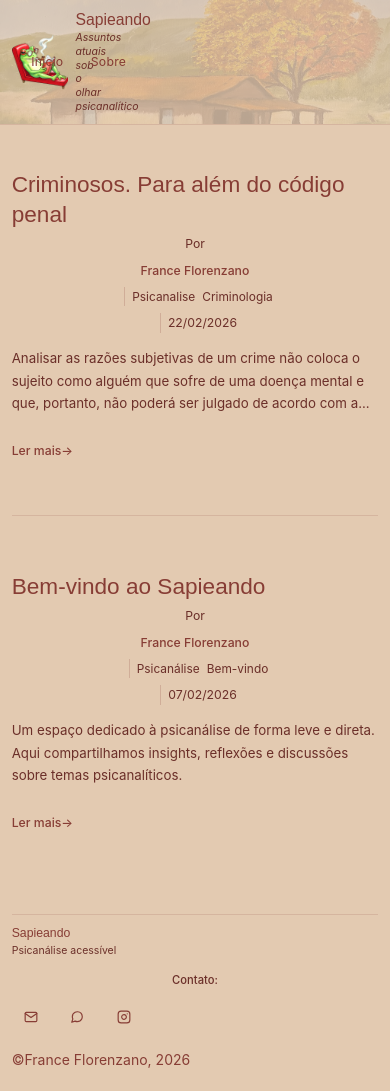
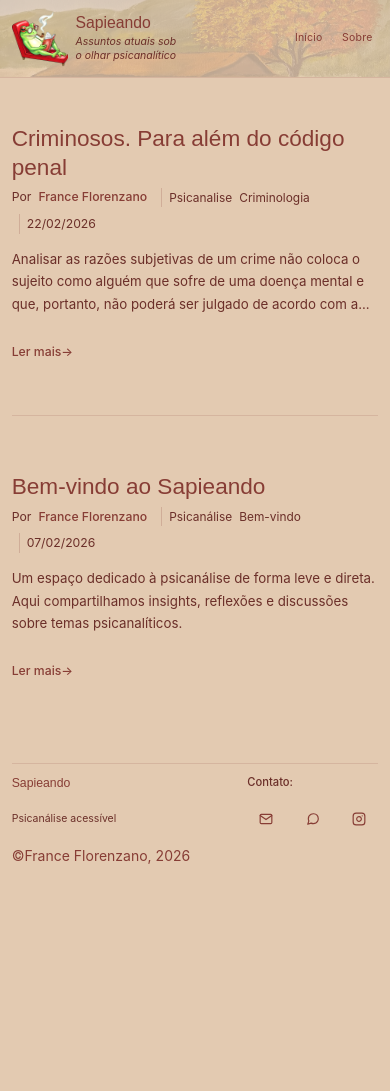
Before and after one commit to psifranceflorenzano/sapieando, a Jekyll site: the page built from index.html, in a window 390 px wide and 1091 px high. Built offline with Jekyll 4.4.1, drawn with Linux system fonts in a browser that asks for light colours; some web fonts are replaced.

Commit message:
ui mobile changes

```diff
--- a/_includes/footer.html
+++ b/_includes/footer.html
@@ -7,6 +7,10 @@
 
     <div class="footer-contact-compact">
       <span class="footer-contact-label">Contato:</span>
+    </div>
+
+    <p class="footer-tagline-mobile">Psicanálise acessível</p>
+
     <div class="contact-icons">
       <a href="mailto:psifranceflorenzano@gmail.com" class="contact-icon" aria-label="Email">
         <svg width="16" height="16" viewBox="0 0 24 24" fill="none" stroke="currentColor" stroke-width="2" stroke-linecap="round" stroke-linejoin="round">
@@ -27,7 +31,6 @@
         </svg>
       </a>
     </div>
-    </div>
 
     <div class="footer-copyright">
       <p>©France Florenzano, 2026</p>
--- a/_includes/main-header.html
+++ b/_includes/main-header.html
@@ -8,7 +8,7 @@
         <h1 class="site-title-main">
           <a href="{{ '/' | relative_url }}">{{ site.title }}</a>
         </h1>
-        <p class="site-tagline-main">Assuntos atuais sob o olhar psicanalítico</p>
+        <p class="site-tagline-main"><span class="tagline-line1">Assuntos atuais sob</span> <span class="tagline-line2">o olhar psicanalítico</span></p>
       </div>
     </div>
     <nav class="header-navigation">
--- a/assets/css/main.css
+++ b/assets/css/main.css
@@ -125,16 +125,17 @@ body {
 
   .post-meta {
     font-size: clamp(0.75rem, 2vw, 0.875rem);
-    flex-direction: column;
-    align-items: flex-start;
+    flex-direction: row;
+    flex-wrap: wrap;
+    align-items: center;
     gap: clamp(0.25rem, 1vw, 0.5rem);
   }
 
   .post-meta .post-date,
   .post-meta .post-categories {
-    margin-left: 0;
-    padding-left: 0;
-    border-left: none;
+    margin-left: clamp(0.25rem, 1vw, 0.5rem);
+    padding-left: clamp(0.25rem, 1vw, 0.5rem);
+    border-left: 1px solid rgba(135, 61, 53, 0.2);
   }
 
   .columns {
@@ -348,6 +349,18 @@ a:hover {
   line-height: 1.3;
 }
 
+.tagline-line1,
+.tagline-line2 {
+  white-space: nowrap;
+}
+
+@media (max-width: 640px) {
+  .tagline-line1::after {
+    content: "\A";
+    white-space: pre;
+  }
+}
+
 .header-navigation {
   display: flex;
   align-items: center;
@@ -453,22 +466,28 @@ a:hover {
 /* Responsive Header - Mobile First */
 @media (max-width: 640px) {
   .header-container {
+    flex-direction: row;
+    justify-content: space-between;
+    align-items: center;
     gap: clamp(0.75rem, 3vw, 1rem);
   }
 
   .header-brand {
-    width: 100%;
+    width: auto;
+    flex: 1;
+    min-width: 0;
   }
 
   .header-navigation {
-    width: 100%;
+    width: auto;
+    flex-shrink: 0;
   }
 
   .nav-menu {
     flex-direction: row;
-    justify-content: flex-start;
-    gap: clamp(1rem, 4vw, 1.5rem);
-    width: 100%;
+    justify-content: flex-end;
+    gap: clamp(0.75rem, 3vw, 1rem);
+    width: auto;
     flex-wrap: nowrap;
   }
 
@@ -480,7 +499,8 @@ a:hover {
     width: auto;
     justify-content: center;
     white-space: nowrap;
-    padding: clamp(0.5rem, 1.5vw, 0.75rem) clamp(0.5rem, 2vw, 1rem);
+    padding: clamp(0.5rem, 1.5vw, 0.75rem) clamp(0.5rem, 2vw, 0.75rem);
+    font-size: clamp(0.8rem, 2.2vw, 0.9rem);
   }
 
   .nav-menu a::after {
@@ -494,7 +514,12 @@ a:hover {
   }
 
   .nav-menu {
-    gap: clamp(0.75rem, 3vw, 1rem);
+    gap: clamp(0.5rem, 2vw, 0.75rem);
+  }
+
+  .nav-menu a {
+    padding: clamp(0.4rem, 1.2vw, 0.6rem) clamp(0.4rem, 1.5vw, 0.6rem);
+    font-size: clamp(0.75rem, 2vw, 0.85rem);
   }
 }
 
@@ -798,6 +823,11 @@ a:hover {
   flex-wrap: wrap;
 }
 
+/* Footer Tagline Mobile - Hidden on Desktop */
+.footer-tagline-mobile {
+  display: none;
+}
+
 @media (max-width: 640px) {
   .site-footer-wrapper {
     margin-top: clamp(1.5rem, 5vw, 3rem);
@@ -809,31 +839,59 @@ a:hover {
   }
 
   .site-footer .footer-content {
-    flex-direction: column;
-    align-items: flex-start;
-    gap: clamp(1rem, 3vw, 1.5rem);
+    display: grid;
+    grid-template-columns: 1fr auto;
+    grid-template-rows: auto auto auto;
+    gap: clamp(0.75rem, 2.5vw, 1rem);
+    row-gap: clamp(0.5rem, 2vw, 0.75rem);
+    align-items: center;
   }
 
+  /* Row 1: Sapieando (left) | Contato: (right) */
   .footer-brand {
-    width: 100%;
+    grid-column: 1;
+    grid-row: 1;
+    width: auto;
+  }
+
+  .footer-brand .footer-tagline {
+    display: none;
   }
 
   .footer-contact-compact {
-    flex-direction: column;
-    align-items: flex-start;
-    gap: clamp(0.5rem, 2vw, 0.75rem);
-    width: 100%;
+    grid-column: 2;
+    grid-row: 1;
+    flex-direction: row;
+    align-items: center;
+    gap: 0;
+    width: auto;
+  }
+
+  /* Row 2: Psicanálise acessível (left) | Icons (right) */
+  .footer-tagline-mobile {
+    display: block;
+    grid-column: 1;
+    grid-row: 2;
+    font-size: clamp(0.75rem, 2vw, 0.8rem);
+    color: #6B2F29;
+    margin: 0;
+    line-height: 1.3;
   }
 
   .contact-icons {
-    width: 100%;
-    justify-content: flex-start;
+    grid-column: 2;
+    grid-row: 2;
+    width: auto;
+    justify-content: flex-end;
   }
 
+  /* Row 3: Copyright (left, full width) */
   .footer-copyright {
+    grid-column: 1 / -1;
+    grid-row: 3;
     width: 100%;
     text-align: left;
-    margin-top: clamp(0.5rem, 1.5vw, 0.75rem);
+    margin-top: clamp(0.25rem, 1vw, 0.5rem);
   }
 }
 
```
Lines whose indentation alone changed are shown as unchanged.
